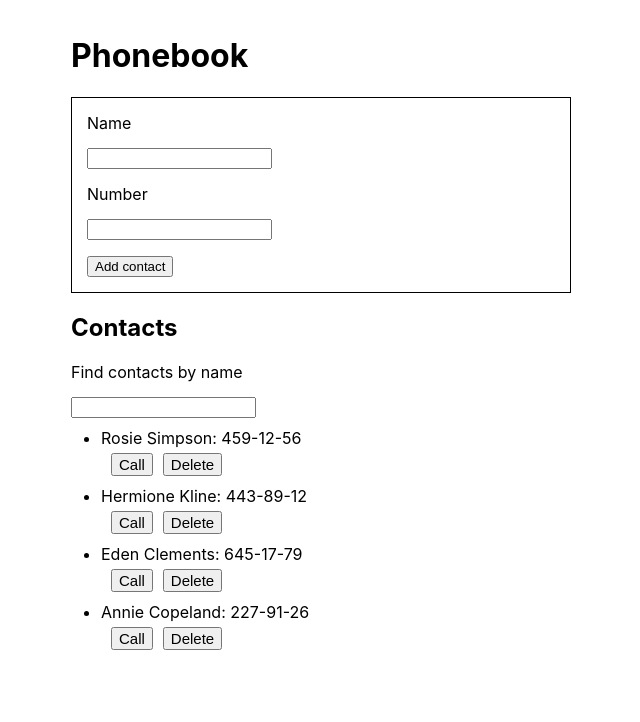
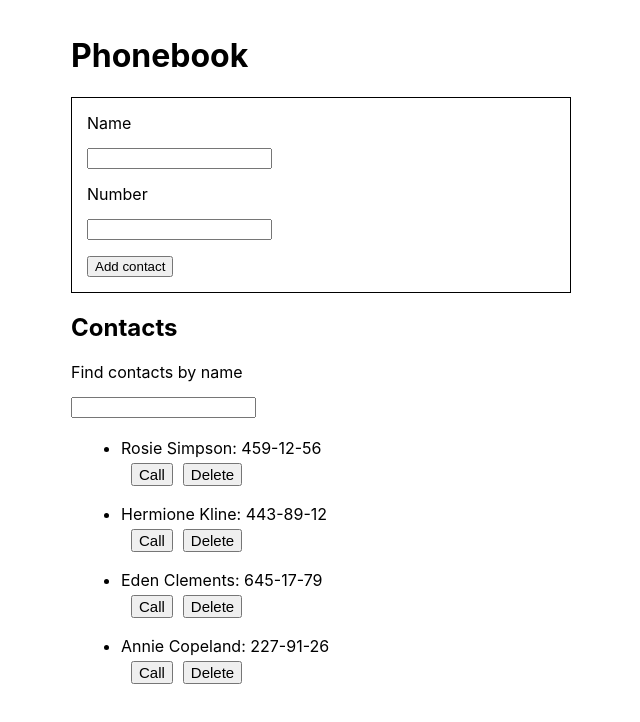
Before and after one commit to Agnieszkaa86/goit-hw-react-02-phonebook, a React (Create React App) app: page / in a window 1280 px wide. Shown: the top 722 px of the page, without its empty margins (319-959 px from the left). Built offline with nearby package versions, Linux system fonts and the light colour scheme.

Commit message:
Update ContactItem.styled.js

```diff
--- a/src/components/ContactItem/ContactItem.styled.js
+++ b/src/components/ContactItem/ContactItem.styled.js
@@ -1,10 +1,10 @@
 import styled from 'styled-components';
 
 export const Button = styled.button`
-  margin: 5px 0 20px 10px;
+  margin: 5px 0 8px 10px;
   font-size: 15px;
 `;
 
 export const Li = styled.li`
-  margin: -10px;
+  margin: 10px;
 `;
```
